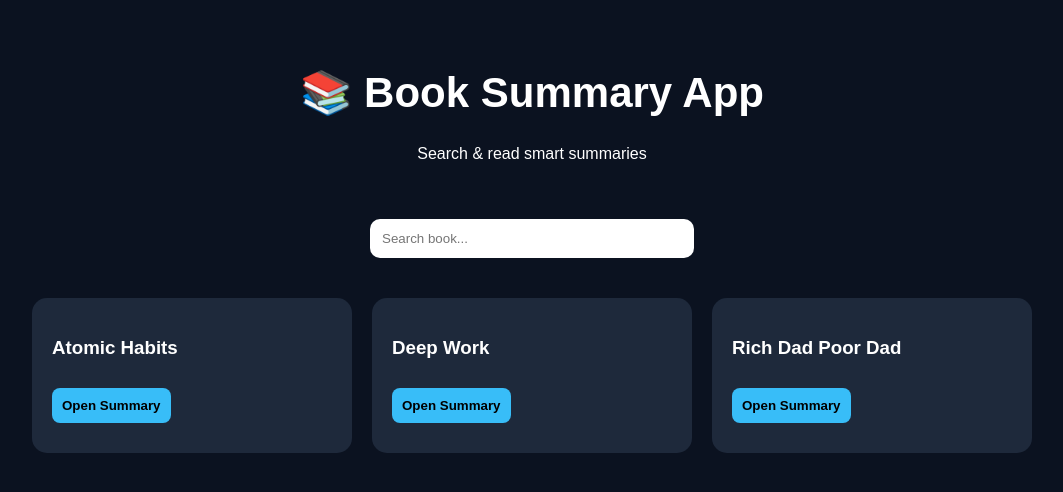
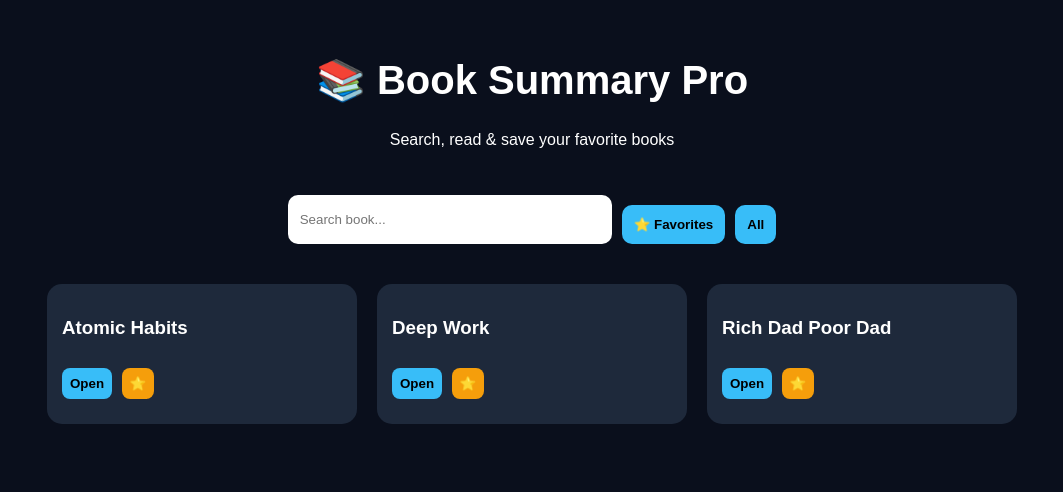
Before and after one commit to anm-oss/my-site, a plain HTML site: page index.html in a window 1280 px wide. Shown: the whole page, without its empty margins (108-1171 px from the left). Drawn offline with Linux system fonts and the light colour scheme.

Commit message:
Update index.html

```diff
--- a/index.html
+++ b/index.html
@@ -3,39 +3,49 @@
 <head>
 <meta charset="UTF-8">
 <meta name="viewport" content="width=device-width, initial-scale=1.0">
-<title>Book Summary App</title>
+<title>Book Summary Pro</title>
 
 <style>
 body{
   margin:0;
   font-family:Arial;
-  background:#0b1220;
+  background:#0a0f1c;
   color:white;
 }
 
 /* HEADER */
 header{
   text-align:center;
-  padding:40px 20px;
+  padding:30px;
 }
 
-header h1{
-  font-size:42px;
+h1{
+  font-size:40px;
 }
 
 /* SEARCH */
-.search{
+.topbar{
   display:flex;
   justify-content:center;
+  gap:10px;
   margin-bottom:20px;
 }
 
-.search input{
+input{
   width:300px;
   padding:12px;
   border-radius:10px;
   border:none;
   outline:none;
+}
+
+.filterBtn{
+  padding:12px;
+  border:none;
+  border-radius:10px;
+  cursor:pointer;
+  background:#38bdf8;
+  font-weight:bold;
 }
 
 /* CARDS */
@@ -48,40 +58,53 @@
 }
 
 .card{
+  width:280px;
   background:#1e293b;
-  width:280px;
-  padding:20px;
+  padding:15px;
   border-radius:15px;
   transition:0.3s;
   position:relative;
 }
 
 .card:hover{
-  transform:translateY(-10px);
+  transform:translateY(-8px);
 }
 
 button{
   margin-top:10px;
-  padding:10px;
+  padding:8px;
   border:none;
   border-radius:8px;
-  background:#38bdf8;
   cursor:pointer;
   font-weight:bold;
 }
 
-/* SUMMARY ANIMATION */
+.open{
+  background:#38bdf8;
+}
+
+.fav{
+  background:#f59e0b;
+  margin-left:5px;
+}
+
+/* SUMMARY */
 .summary{
   max-height:0;
   overflow:hidden;
-  transition:0.5s ease;
-  font-size:14px;
+  transition:0.4s ease;
+  font-size:13px;
   color:#cbd5e1;
   margin-top:10px;
 }
 
-.card.active .summary{
+.card.opened .summary{
   max-height:200px;
+}
+
+/* FAVORITE STYLE */
+.card.favorited{
+  border:2px solid #f59e0b;
 }
 </style>
 
@@ -90,61 +113,101 @@
 <body>
 
 <header>
-  <h1>📚 Book Summary App</h1>
-  <p>Search & read smart summaries</p>
+  <h1>📚 Book Summary Pro</h1>
+  <p>Search, read & save your favorite books</p>
 </header>
 
-<div class="search">
-  <input type="text" id="search" placeholder="Search book..." onkeyup="filterBooks()">
+<div class="topbar">
+  <input type="text" id="search" placeholder="Search book..." onkeyup="searchBooks()">
+  <button class="filterBtn" onclick="showFav()">⭐ Favorites</button>
+  <button class="filterBtn" onclick="showAll()">All</button>
 </div>
 
-<div class="container">
+<div class="container" id="container">
 
   <div class="card">
     <h3>Atomic Habits</h3>
-    <button onclick="toggle(this)">Open Summary</button>
+    <button class="open" onclick="toggle(this)">Open</button>
+    <button class="fav" onclick="fav(this)">⭐</button>
     <div class="summary">
-      A book about building good habits and breaking bad ones using small daily improvements.
+      Small habits create big changes. Focus on 1% improvement daily.
     </div>
   </div>
 
   <div class="card">
     <h3>Deep Work</h3>
-    <button onclick="toggle(this)">Open Summary</button>
+    <button class="open" onclick="toggle(this)">Open</button>
+    <button class="fav" onclick="fav(this)">⭐</button>
     <div class="summary">
-      Focus deeply without distraction to produce high quality work and improve productivity.
+      Focus without distraction = high quality work & success.
     </div>
   </div>
 
   <div class="card">
     <h3>Rich Dad Poor Dad</h3>
-    <button onclick="toggle(this)">Open Summary</button>
+    <button class="open" onclick="toggle(this)">Open</button>
+    <button class="fav" onclick="fav(this)">⭐</button>
     <div class="summary">
-      Teaches financial intelligence and how to think differently about money and investing.
+      Learn financial intelligence and how money really works.
     </div>
   </div>
 
 </div>
 
 <script>
+
 function toggle(btn){
   let card = btn.parentElement;
-  card.classList.toggle("active");
+  card.classList.toggle("opened");
 }
 
-function filterBooks(){
+/* FAVORITE SYSTEM */
+function fav(btn){
+  let card = btn.parentElement;
+  card.classList.toggle("favorited");
+
+  let title = card.querySelector("h3").innerText;
+  let favs = JSON.parse(localStorage.getItem("favs") || "[]");
+
+  if(card.classList.contains("favorited")){
+    if(!favs.includes(title)) favs.push(title);
+  }else{
+    favs = favs.filter(t => t !== title);
+  }
+
+  localStorage.setItem("favs", JSON.stringify(favs));
+}
+
+/* SEARCH */
+function searchBooks(){
   let input = document.getElementById("search").value.toLowerCase();
   let cards = document.getElementsByClassName("card");
 
-  for(let i=0;i<cards.length;i++){
-    let title = cards[i].getElementsByTagName("h3")[0].innerText.toLowerCase();
-    if(title.includes(input)){
-      cards[i].style.display="block";
-    }else{
-      cards[i].style.display="none";
-    }
+  for(let c of cards){
+    let title = c.querySelector("h3").innerText.toLowerCase();
+    c.style.display = title.includes(input) ? "block" : "none";
   }
 }
+
+/* SHOW ONLY FAVORITES */
+function showFav(){
+  let favs = JSON.parse(localStorage.getItem("favs") || "[]");
+  let cards = document.getElementsByClassName("card");
+
+  for(let c of cards){
+    let title = c.querySelector("h3").innerText;
+    c.style.display = favs.includes(title) ? "block" : "none";
+  }
+}
+
+/* SHOW ALL */
+function showAll(){
+  let cards = document.getElementsByClassName("card");
+  for(let c of cards){
+    c.style.display = "block";
+  }
+}
+
 </script>
 
 </body>
```
